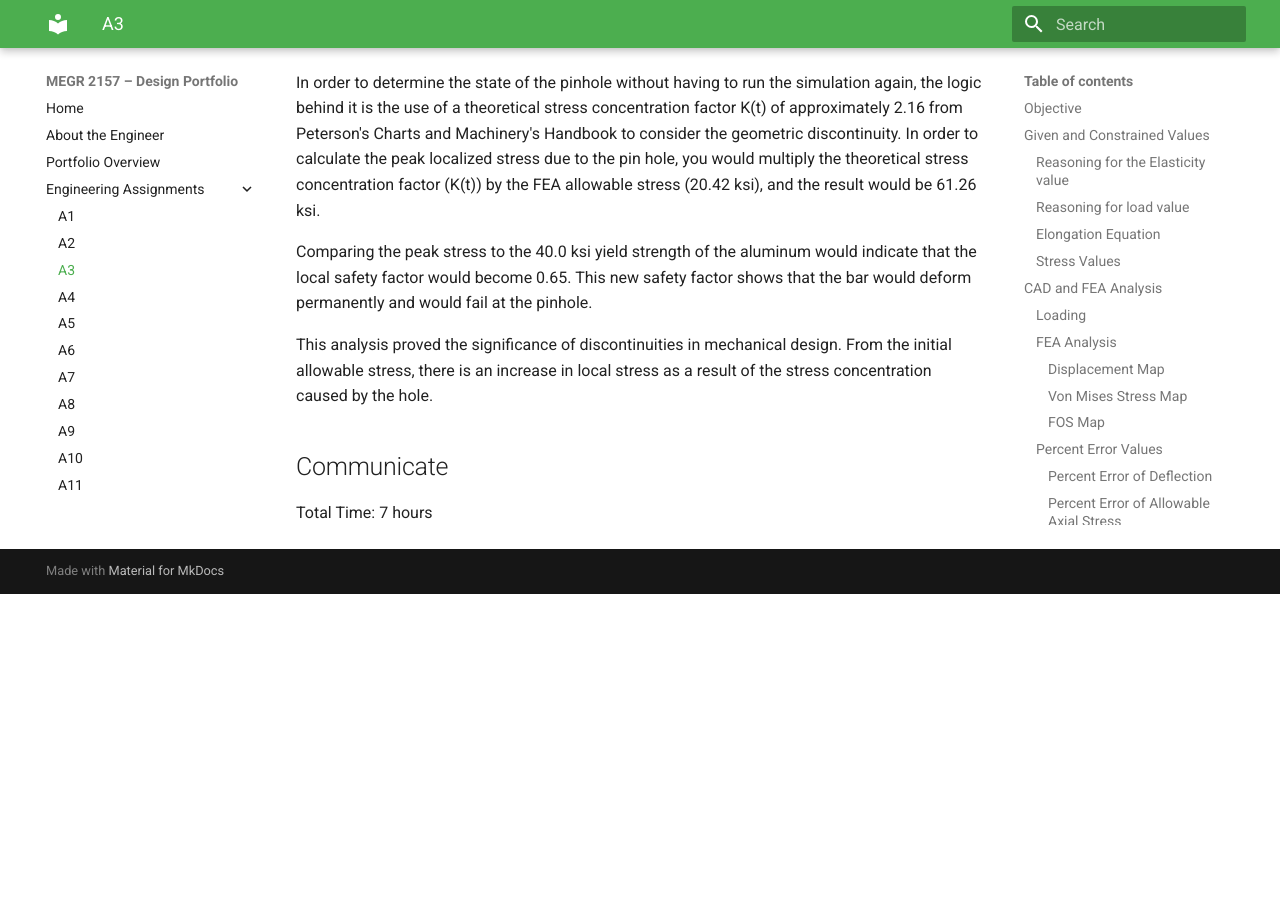
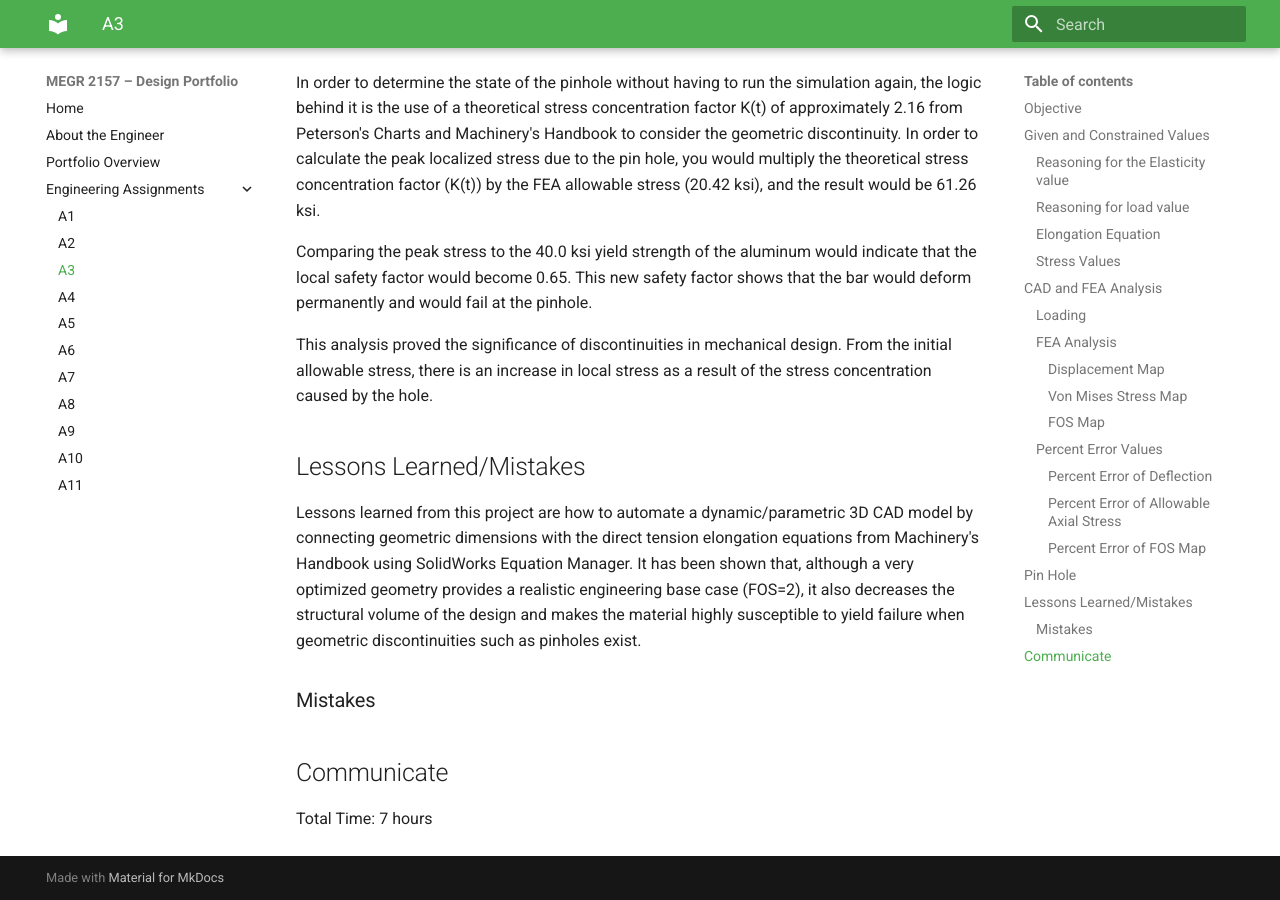
Before and after one commit to smateus0/megr2157-portfolio, an MkDocs documentation site: the page built from docs/assignments/A03/index.md, in a window 1280 px wide and 900 px high, scrolled down 10198 px. Built offline with MkDocs 1.6.1 and Material for MkDocs 9.7.7, drawn with Linux system fonts in a browser that asks for light colours; before the commit the page ends 10792 px from its top, so only the background shows below that.

Commit message:
Update index.md

```diff
--- a/docs/assignments/A03/index.md
+++ b/docs/assignments/A03/index.md
@@ -102,5 +102,11 @@ Comparing the peak stress to the 40.0 ksi yield strength of the aluminum would i
 
 This analysis proved the significance of discontinuities in mechanical design. From the initial allowable stress, there is an increase in local stress as a result of the stress concentration caused by the hole.
 
+## Lessons Learned/Mistakes
+
+Lessons learned from this project are how to automate a dynamic/parametric 3D CAD model by connecting geometric dimensions with the direct tension elongation equations from Machinery's Handbook using SolidWorks Equation Manager. It has been shown that, although a very optimized geometry provides a realistic engineering base case (FOS=2), it also decreases the structural volume of the design and makes the material highly susceptible to yield failure when geometric discontinuities such as pinholes exist.
+
+### Mistakes
+
 ## Communicate
 Total Time: 7 hours
```
